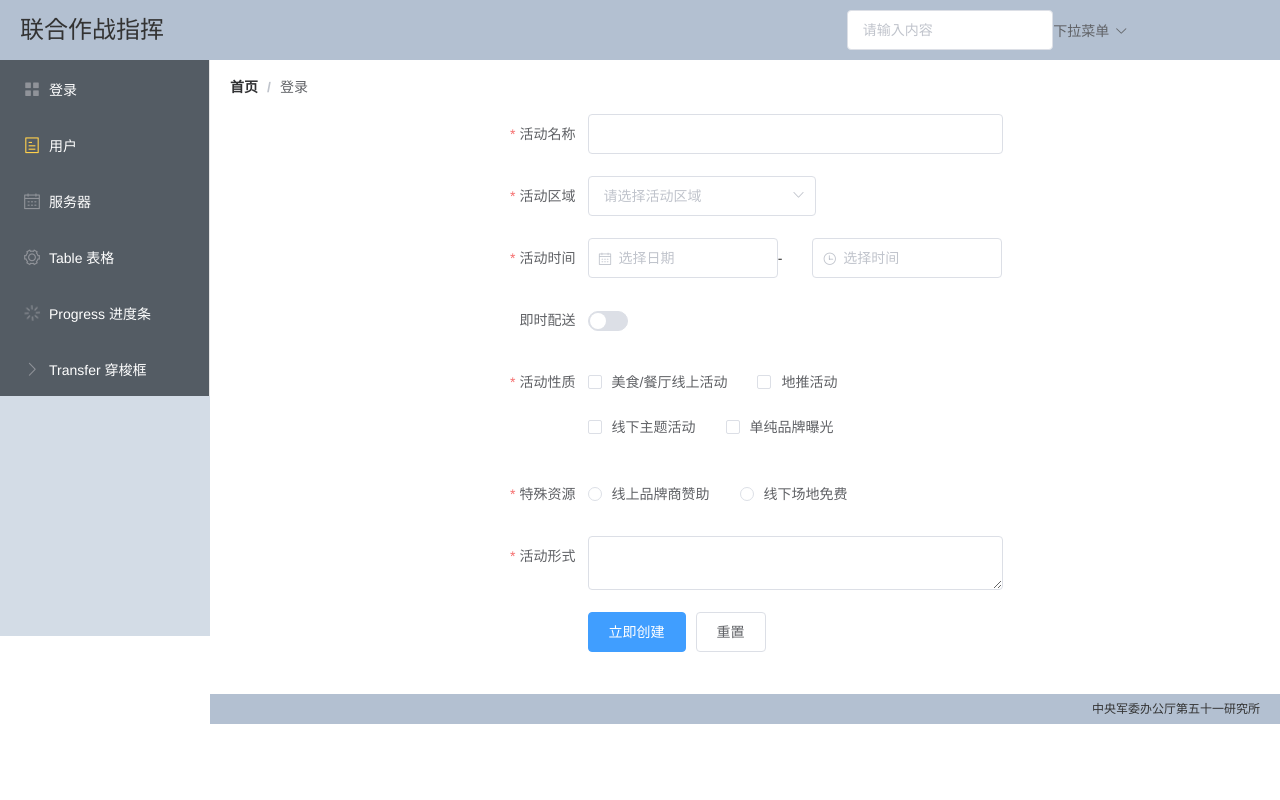
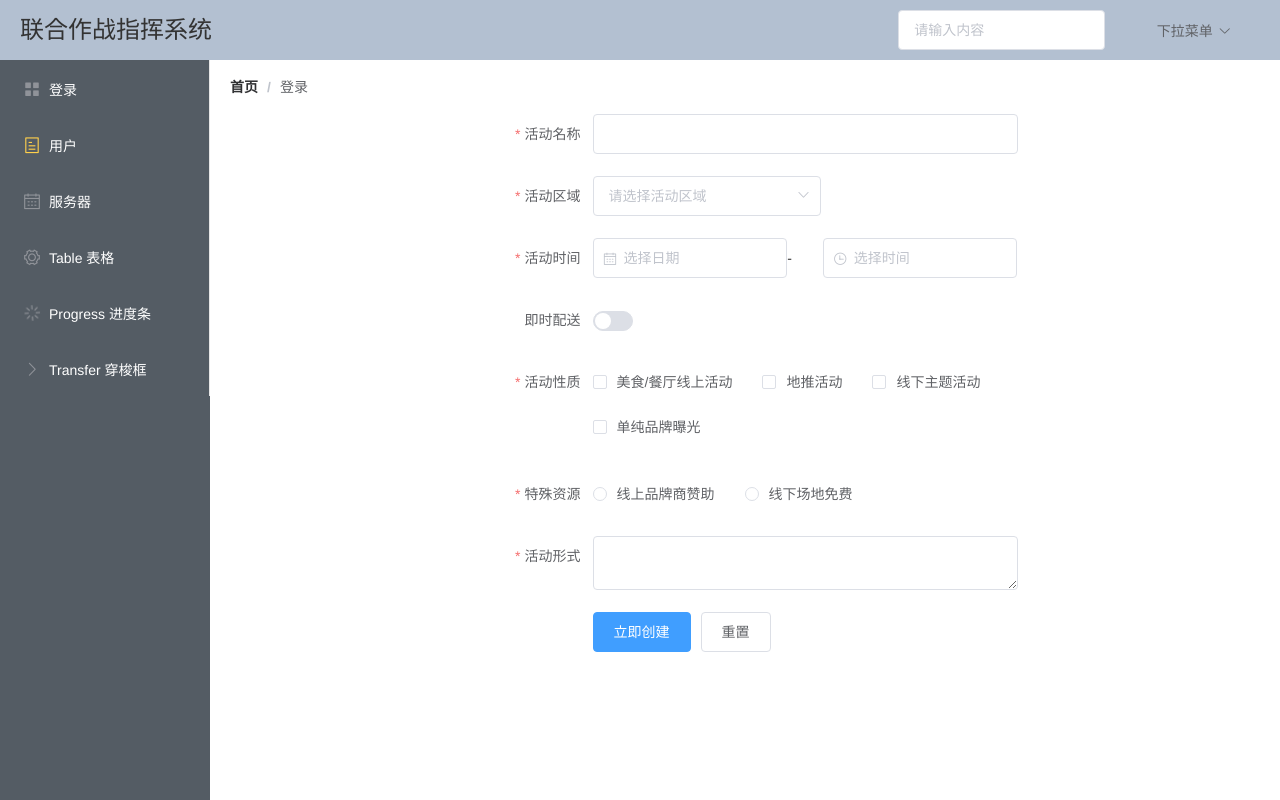
Before and after one commit to samveduan/vue-project-b, a Vue app: page /user in a window 1280 px wide. Built offline with nearby package versions, Linux system fonts and the light colour scheme.

Commit message:
首页修改

```diff
--- a/src/components/header.vue
+++ b/src/components/header.vue
@@ -1,10 +1,10 @@
 <template>
   <el-row>
-    <el-col :span="3" class="logo">联合作战指挥系统</el-col>
-    <el-col :offset="13" :span="4" style="padding-top: 10px;">
+    <el-col :span="5" class="logo">联合作战指挥系统</el-col>
+    <el-col :offset="12" :span="4" style="padding-top: 10px;">
       <el-input v-model="input" placeholder="请输入内容"></el-input>
     </el-col>
-    <el-col :span="4" style="padding-top: 20px; cursor: pointer;">
+    <el-col :span="2" :offset="1" style="padding-top: 20px; cursor: pointer;">
         <el-dropdown>
           <span class="el-dropdown-link">
             下拉菜单<i class="el-icon-arrow-down el-icon--right"></i>
--- a/src/components/index.vue
+++ b/src/components/index.vue
@@ -1,11 +1,12 @@
 <template>
   <div>
-    <el-container>
+    <el-container id="container">
       <el-header id="header">
         <Header/>
       </el-header>
-      <el-container>
-        <el-aside width="210px" style="height: 576px;">
+      <el-container id="container2">
+        <el-aside width="210px">
+              <div style="height: 60px;"></div>
               <el-menu
                 default-active="2"
                 class="el-menu-vertical-demo"
@@ -42,10 +43,11 @@
               </el-menu>
         </el-aside>
 
-        <el-container>
-          <el-main><router-view></router-view></el-main>
-          <el-footer height="30">中央军委办公厅第五十一研究所</el-footer>
-        </el-container>
+          <el-main id="main">
+            <div style="padding-left: 230px; padding-top: 80px;">
+              <router-view></router-view>
+            </div>
+          </el-main>
       </el-container>
     </el-container>
   </div>
@@ -64,6 +66,9 @@
       handleClose(key, keyPath) {
         console.log(key, keyPath);
       }
+    },
+    mounted: function(){
+
     }
   }
 </script>
@@ -75,27 +80,45 @@
 </style>
 
 <style scoped>
+  #container{
+    height: 100%;
+  }
+  #container2{
+
+  }
+  .el-header{
+    z-index: 100000000000;
+    position: absolute;
+    top: 0;
+    left: 0;
+    width: 100%;
+    height: 60px;
+  }
   .el-header, .el-footer {
     background-color: #B3C0D1;
     color: #333;
   }
-
-  .el-footer{
-    line-height: 30px;
-    text-align: right;
-    font-size: 12px;
+  .el-aside {
+    background-color: #545c64;
+    color: #333;
+    height: 100%;
+    position: absolute;
+    left: 0;
+    top: 0;
+    z-index: 100000;
   }
-
-  .el-aside {
-    background-color: #D3DCE6;
-    color: #333;
-  }
-
-  .el-main {
+  #main {
+    position: absolute;
+    margin: 0;
+    padding: 0;
+    top: 0;
+    left: 0;
     background-color: #FFFFFF;
     color: #333;
+    height: 100%;
+    width: 100%;
+    overflow: auto;
   }
-
   .el-aside a{
     color:#ffffff;
     text-decoration: none;
```
